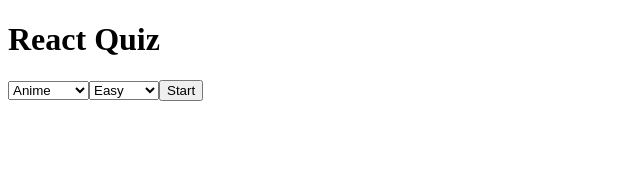
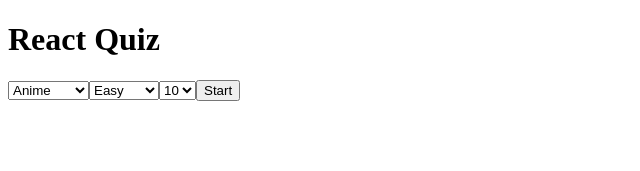
Before and after one commit to Amanse/react-quiz, a React (Create React App) app: page / in a window 1280 px wide. Shown: the top 171 px of the page, without its empty margins (0-640 px from the left). Built offline with nearby package versions, Linux system fonts and the light colour scheme.

Commit message:
Added total questions, only design left now

```diff
--- a/src/App.tsx
+++ b/src/App.tsx
@@ -26,6 +26,7 @@ function App() {
   const [gameOver, setGameOver] = useState(true);
   const [category, setCategory] = useState<string>("Anime");
   const [difficulty, setDifficulty] = useState<string>("Easy");
+  const [totalQuestions, setTotalQuestions] = useState<number>(10);
 
   const startTrivia = async () => {
     setLoading(true);
@@ -110,17 +111,18 @@ function App() {
     }
   };
 
-  const changeCategory = (e: React.ChangeEvent<HTMLSelectElement>) => {
-    setCategory(e.target.value);
-  };
-
   return (
     <>
       <div className="App">
         <h1>React Quiz</h1>
         {gameOver || userAnswers.length === TOTAL_QUESTIONS ? (
           <>
-            <select value={category} onChange={changeCategory}>
+            <select
+              value={category}
+              onChange={(e: React.ChangeEvent<HTMLSelectElement>) =>
+                setCategory(e.target.value)
+              }
+            >
               <option value="Anime">Anime</option>
               <option value="Comp">Computer</option>
               <option value="Movies">Movies</option>
@@ -128,12 +130,25 @@ function App() {
             </select>
             <select
               value={difficulty}
-              onChange={e => setDifficulty(e.target.value)}
+              onChange={(e: React.ChangeEvent<HTMLSelectElement>) =>
+                setDifficulty(e.target.value)
+              }
             >
               <option value="Easy">Easy</option>
               <option value="Medium">Medium</option>
               <option value="Hard">Hard</option>
             </select>
+            <select
+              value={totalQuestions}
+              onChange={(e: React.ChangeEvent<HTMLSelectElement>) => {
+                setTotalQuestions(Number(e.target.value));
+              }}
+            >
+              <option value={10}>10</option>
+              <option value={15}>15</option>
+              <option value={20}>20</option>
+            </select>
+
             <button className="start" onClick={startTrivia}>
               Start
             </button>
```
